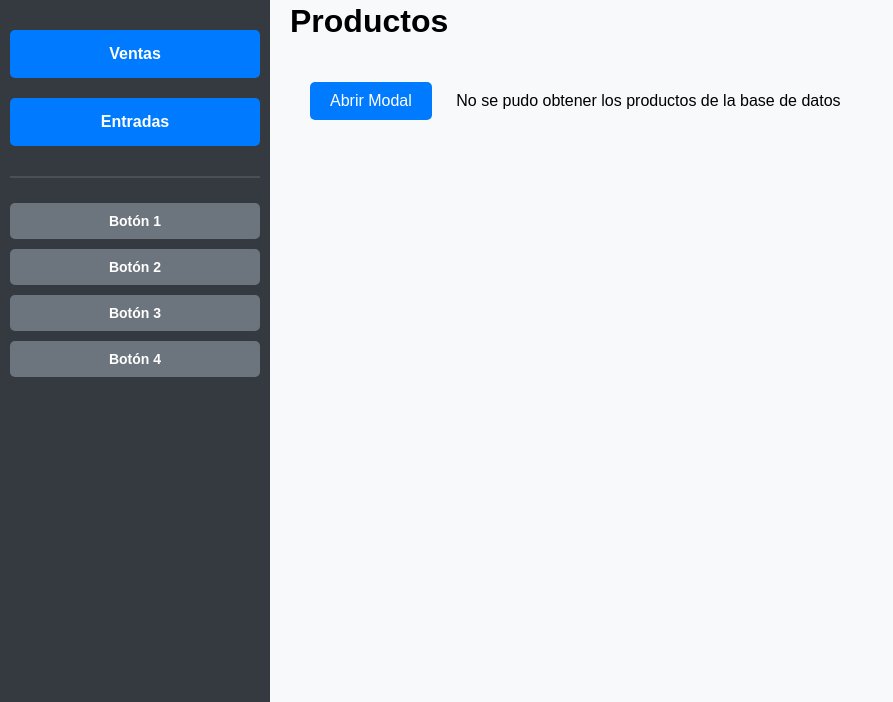
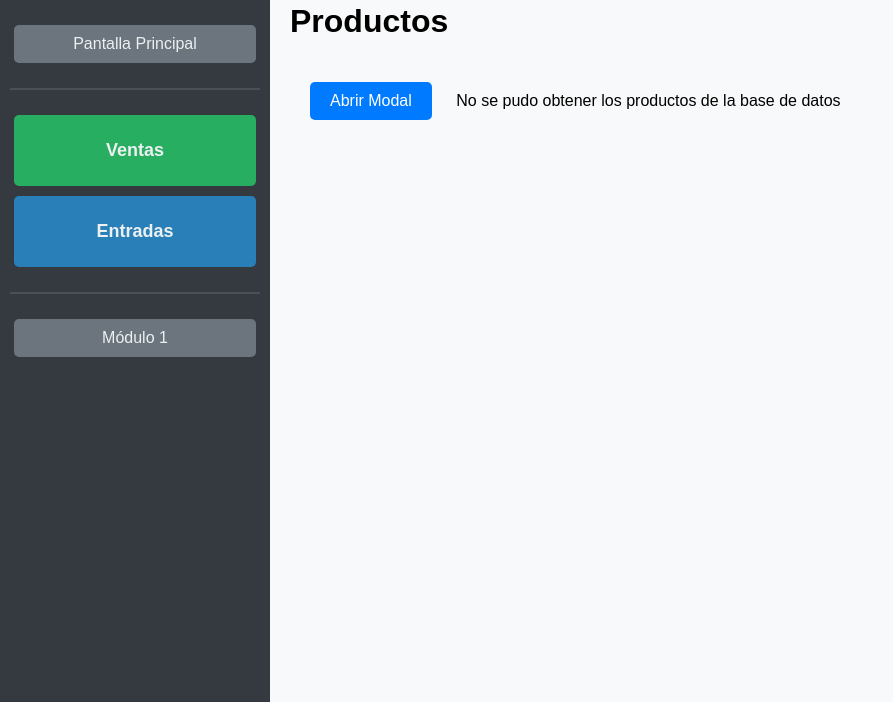
Before and after one commit to garaneda21/sistema-de-inventario-php, a PHP site: page /modulo_productos.php in a window 1280 px wide. Shown: the part 98-800 px from the top of the page, without its empty margins (0-893 px from the left). Run offline with PHP 8.4, Linux system fonts and the light colour scheme; data that the repository does not hold is empty; some libraries are stand-ins or nearby versions.

Commit message:
rediseño pequeño de la interfaz

```diff
--- /dev/null
+++ b/barra_lateral.php
@@ -0,0 +1,16 @@
+<aside>
+    <!-- Logo -->
+    <img src="https://via.placeholder.com/200x100" alt="Logo" class="logo">
+
+    <a href="index.html" class="sidebar-btn">Pantalla Principal</a>
+
+    <div class="separator"></div>
+
+    <!-- Botones grandes -->
+    <a href="modulo_ventas.html" class="sidebar-btn sidebar-btn-large sales">Ventas</a>
+    <a href="modulo_entradas.php" class="sidebar-btn sidebar-btn-large entries">Entradas</a>
+
+    <div class="separator"></div>
+
+    <a href="modulo_productos.php" class="sidebar-btn">Módulo 1</a>
+</aside>
--- a/modulo_productos.php
+++ b/modulo_productos.php
@@ -26,23 +26,7 @@
     <!-- Contenedor principal -->
     <div class="main-container">
         <!-- Panel lateral -->
-        <aside>
-            <!-- Logo -->
-            <img src="https://via.placeholder.com/200x100" alt="Logo" class="logo">
-
-            <!-- Botones principales -->
-            <button>Ventas</button>
-            <button>Entradas</button>
-
-            <!-- Línea separadora -->
-            <div class="separator"></div>
-
-            <!-- Botones estándar -->
-            <button class="small-button">Botón 1</button>
-            <button class="small-button">Botón 2</button>
-            <button class="small-button">Botón 3</button>
-            <button class="small-button">Botón 4</button>
-        </aside>
+        <?php require_once "barra_lateral.php" ?>
 
         <!-- Área de contenido principal -->
         <main class="content">
--- a/styles/layout.css
+++ b/styles/layout.css
@@ -4,7 +4,8 @@
     display: flex;
     flex-direction: column;
     height: 100vh;
-    overflow: hidden; /* Evita scroll general */
+    overflow: hidden;
+    /* Evita scroll general */
 }
 
 .navbar {
@@ -16,8 +17,10 @@
     align-items: center;
     padding: 0 20px;
     /* box-shadow: 0 2px 4px rgba(0, 0, 0, 0.1); */
-    /* flex-shrink: 0; */ /* Tamaño fijo */
+    /* flex-shrink: 0; */
+    /* Tamaño fijo */
 }
+
 .navbar h1 {
     margin: 0;
     font-size: 20px;
@@ -26,7 +29,8 @@
 .main-container {
     display: flex;
     flex: 1;
-    overflow: hidden; /* Limita el scroll dentro de los hijos */
+    overflow: hidden;
+    /* Limita el scroll dentro de los hijos */
 }
 
 aside {
@@ -37,61 +41,83 @@
     flex-direction: column;
     align-items: center;
     padding: 20px 10px;
-    flex-shrink: 0; /* Tamaño fijo */
-    overflow-y: auto; /* Habilita scroll en caso de contenido adicional */
+    flex-shrink: 0;
+    /* Tamaño fijo */
+    overflow-y: auto;
+    /* Habilita scroll en caso de contenido adicional */
 }
+
 /* Logo */
 .logo {
     width: 100%;
     height: auto;
     margin-bottom: 20px;
 }
-/* Botones principales */
-aside button {
-    width: 100%;
-    padding: 15px;
-    margin: 10px 0;
-    font-size: 16px;
-    font-weight: bold;
-    color: white;
-    background-color: #007bff;
+
+aside .sidebar-btn {
+    display: block;
+    width: 85%;
+    padding: 10px 15px;
+    margin: 5px 0;
     border: none;
     border-radius: 5px;
-    cursor: pointer;
-    transition: background-color 0.3s ease;
+    background-color: #6c757d;
+    /* Color ajustado al fondo oscuro */
+    color: #ecf0f1;
+    text-decoration: none;
+    font-size: 16px;
+    text-align: center;
+    transition: background-color 0.3s;
 }
-aside button:hover {
-    background-color: #0056b3;
+
+aside .sidebar-btn:hover {
+    background-color: #5a6268;
+    /* Efecto hover */
 }
-/* Línea separadora */
+
+/* Botones grandes */
+aside .sidebar-btn-large {
+    padding: 25px 15px;
+    font-size: 18px;
+    font-weight: bold;
+}
+
+aside .sidebar-btn-large.sales {
+    background-color: #27ae60;
+    /* Verde para ventas */
+}
+
+aside .sidebar-btn-large.sales:hover {
+    background-color: #2ecc71;
+    /* Efecto hover verde */
+}
+
+aside .sidebar-btn-large.entries {
+    background-color: #2980b9;
+    /* Azul para entradas */
+}
+
+aside .sidebar-btn-large.entries:hover {
+    background-color: #3498db;
+    /* Efecto hover azul */
+}
+
 .separator {
     width: 100%;
     height: 2px;
     background-color: #495057;
     margin: 20px 0;
 }
-/* Botones estándar */
-.small-button {
-    width: 100%;
-    padding: 10px;
-    margin: 5px 0;
-    font-size: 14px;
-    background-color: #6c757d;
-    border: none;
-    border-radius: 5px;
-    cursor: pointer;
-    transition: background-color 0.3s ease;
-}
-.small-button:hover {
-    background-color: #5a6268;
-}
+
 /* Estilo del área de contenido principal */
 .content {
     flex: 1;
     background-color: #f8f9fa;
     padding: 20px;
-    overflow-y: auto; /* Habilita scroll solo en el área de contenido */
+    overflow-y: auto;
+    /* Habilita scroll solo en el área de contenido */
 }
+
 .content p {
     margin: 0 0 20px;
     line-height: 1.6;
```
Also changed, not shown: index.php (+1 -19 lines), styles/barra_lateral_de_productos.css (added, +9 -0 lines), styles/cuadricula_de_productos.css (added, +59 -0 lines).
